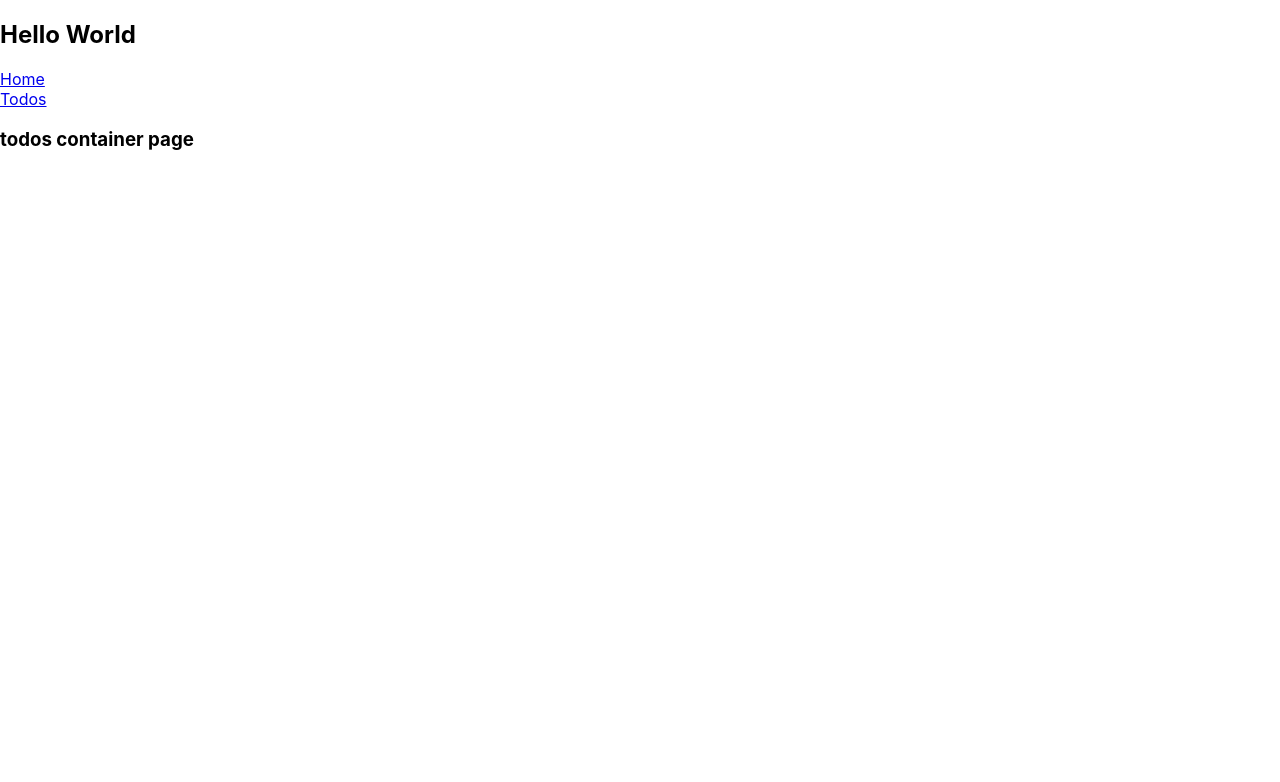
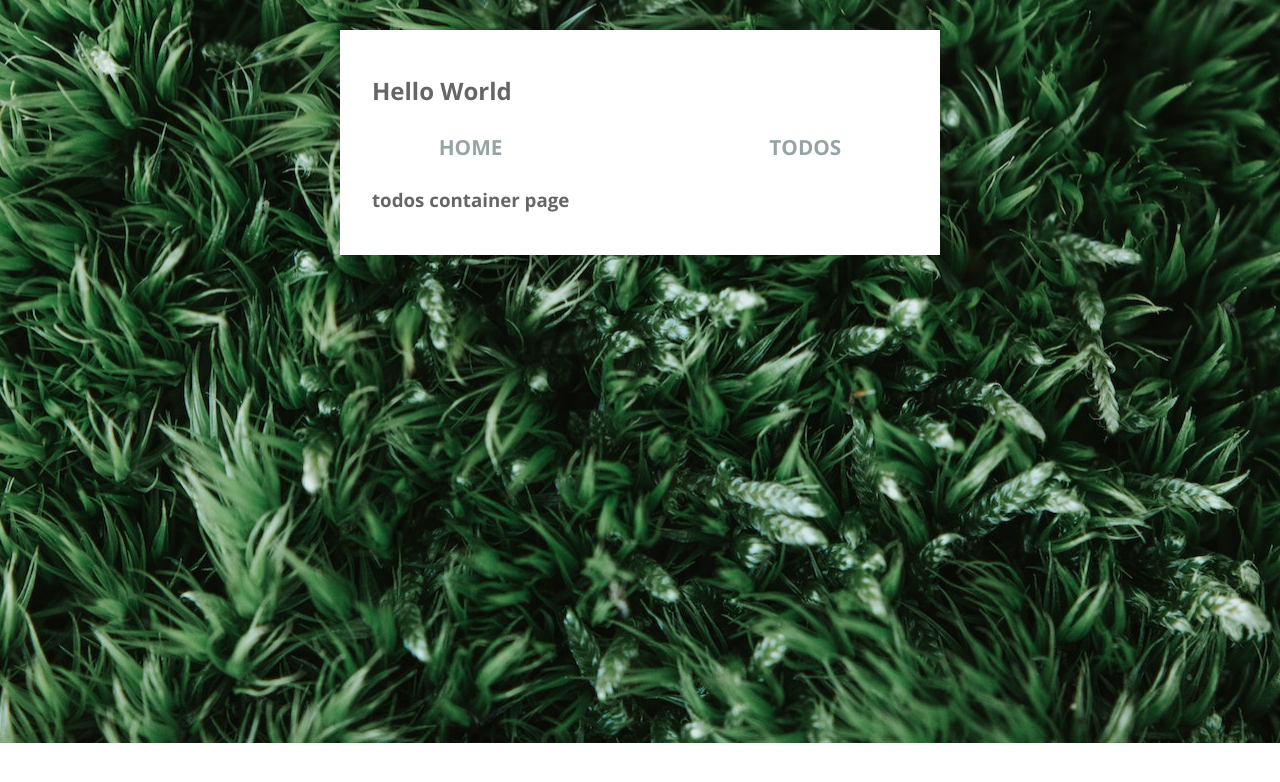
Before and after one commit to dtklumpp/react-todo, a React (Create React App) app: page /todos in a window 1280 px wide. Shown: the top 782 px of the page. Built offline with nearby package versions, Linux system fonts and the light colour scheme; the HTML template or start-up script is replaced by a standard one.

Commit message:
does Sprint 2

```diff
--- a/public/index.html
+++ b/public/index.html
@@ -2,6 +2,8 @@
 <html lang="en">
   <head>
     <meta charset="utf-8" />
+  <link href='http://fonts.googleapis.com/css?family=Rokkitt' rel='stylesheet' type='text/css'>
+  <link href='http://fonts.googleapis.com/css?family=Open+Sans:700,600,400' rel='stylesheet' type='text/css'>
     <link rel="icon" href="%PUBLIC_URL%/favicon.ico" />
     <meta name="viewport" content="width=device-width, initial-scale=1" />
     <meta name="theme-color" content="#000000" />
--- a/src/components/TodosContainer.js
+++ b/src/components/TodosContainer.js
@@ -3,7 +3,9 @@
 class TodosContainer extends React.Component {
     render() {
         return (
-            <h3>todos container page</h3>
+            <div className="todosContainer">
+                <h3>todos container page</h3>
+            </div>
         )
     }
 }
--- a/src/index.css
+++ b/src/index.css
@@ -1,13 +1,224 @@
-body {
-  margin: 0;
-  font-family: -apple-system, BlinkMacSystemFont, 'Segoe UI', 'Roboto', 'Oxygen',
-    'Ubuntu', 'Cantarell', 'Fira Sans', 'Droid Sans', 'Helvetica Neue',
-    sans-serif;
-  -webkit-font-smoothing: antialiased;
-  -moz-osx-font-smoothing: grayscale;
+/* ------------------------------------------------
+  G L O B A L  S T Y L E S
+---------------------------------------------------*/
+/* basic reset */
+*, *:before, *:after {
+  -webkit-box-sizing: border-box;
+  -moz-box-sizing: border-box;
+  box-sizing: border-box;
 }
 
-code {
-  font-family: source-code-pro, Menlo, Monaco, Consolas, 'Courier New',
-    monospace;
+
+/* Clearfix for list items */
+li:after {
+    visibility: hidden;
+    display: block;
+    font-size: 0;
+    content: " ";
+    clear: both;
+    height: 0;
+    }
+li { display: inline-block; }
+/* start commented backslash hack \*/
+* html li { height: 1%; }
+li { display: block; }
+/* close commented backslash hack */
+
+html {
+  font-size: 1em; /* 16 px */
 }
+
+body {
+  background-image: url('/images/grass.jpg');
+  background-position: center; /* Center the image */
+  background-repeat: no-repeat; /* Do not repeat the image */
+  background-size: fill;
+  font-family: 'Open Sans', sans-serif;
+  font-weight: 600;
+  color: #666;
+}
+
+a  {
+  color: #95a5a6;
+  font-size: 1.3em;
+  font-weight: bold;
+  text-transform: uppercase;
+  text-decoration: none;
+  display: inline-block;
+  line-height: 2;
+  cursor: pointer;
+}
+/* ------------------------------------------------
+  C O N T A I N E R   S T Y L E S
+---------------------------------------------------*/
+.container {
+  width: 60%;
+  max-width: 600px;
+  min-width: 500px;
+  margin: 30px auto;
+  background: #ffffff;
+  padding: 1.5rem 2rem;
+  box-shadow: 0 0 2px rgba(0,0,0,0.2);
+}
+
+h1 {
+    font-family: 'Rokkitt', sans-serif;
+    text-align: center;
+    font-weight: 400;
+    margin: 0;
+}
+
+.btn {
+    border: none;
+    border-radius: 2px;
+    outline: none;
+    padding: 1.018em 1.2em;
+    color: #fff;
+    text-transform: uppercase;
+    transition: all 0.3s;
+    font-size: 0.8em;
+    text-align: center;
+  background-color: #444;
+  cursor: pointer;
+}
+
+.btn:hover {
+  background-color: #303030;
+}
+
+nav {
+  display: flex;
+  justify-content: space-around;
+}
+
+.remove, .edit {
+  float: right;
+  cursor: pointer;
+}
+
+.edit {
+  margin-left: 2em;
+}
+
+.todo-item {
+  display: inline-block;
+  max-width: 400px;
+}
+
+
+/* ------------------------------------------------
+  F O R M   S T Y L E S
+---------------------------------------------------*/
+header + form {
+  padding: 2rem 0;
+}
+
+input[type="text"] {
+    height: 41px;
+    border-radius: 2px;
+    outline: none;
+    border: 1px solid #e5e5e5;
+    padding: 0 1.2rem;
+    width: 75%;
+    margin-right: 2%;
+    font-size: 0.813em;
+}
+
+form .btn {
+  width: 22%;
+  padding: 1.018em 0;
+}
+
+
+/* ------------------------------------------------
+  L I S T   S T Y L E S
+---------------------------------------------------*/
+ul {
+  margin: 0;
+  list-style: none;
+  padding-left: 0;
+}
+
+li {
+  font-size: 0.875em;
+  padding: 1.2em 0;
+  border-top: 1px solid #e5e5e5;
+}
+
+li a {
+  color: #95a5a6;
+  font-size: 0.8em;
+  font-weight: bold;
+  text-transform: uppercase;
+  display: block;
+  margin-left: 2em;
+  float: right;
+  text-decoration: none;
+  line-height: 2;
+}
+
+li:hover a:hover {
+  text-decoration: underline;
+}
+
+.item {
+  margin-left: 10px;
+  float: left;
+  display: block;
+}
+
+ul input[type="checkbox"] {
+  float: left;
+}
+
+.completed {
+  text-decoration: line-through;
+  color: #bebebe;
+}
+
+/* ul input[type="text"] {
+  width: 80%;
+}
+ */
+/* ------------------------------------------------
+  C O U N T   W R A P P E R
+---------------------------------------------------*/
+.count-wrapper {
+  border-top: 1px solid #e5e5e5;
+  padding-top: 1.5em;
+  text-align: center;
+}
+
+.count-wrapper p {
+  -webkit-font-smoothing: antialiased;
+  color: #95a5a6;
+  font-size: .8em;
+  font-weight: bold;
+  text-transform: uppercase;
+  margin: 0 0 1.2em;
+}
+
+.count-wrapper span {
+  color: #777;
+}
+
+.count-wrapper .btn {
+  margin-right: 1em;
+}
+
+.delete {
+  background-color: #e74c3c;
+}
+
+.delete:hover {
+  background-color: #c0392b
+}
+
+
+
+/* ------------------------------------------------
+  C O U N T   W R A P P E R
+---------------------------------------------------*/
+@media only screen and (max-width: 817px) {
+
+}
```
Also changed, not shown: public/images/grass.jpg (added).
